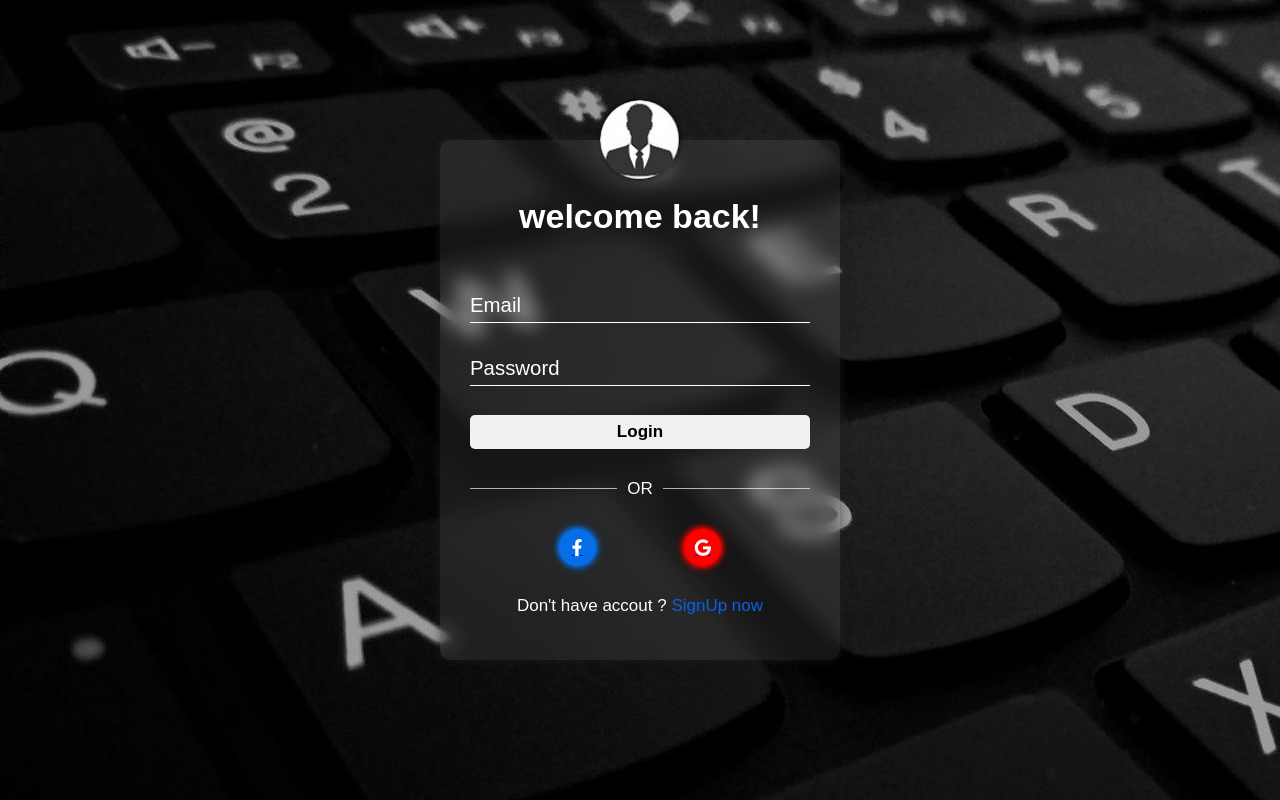
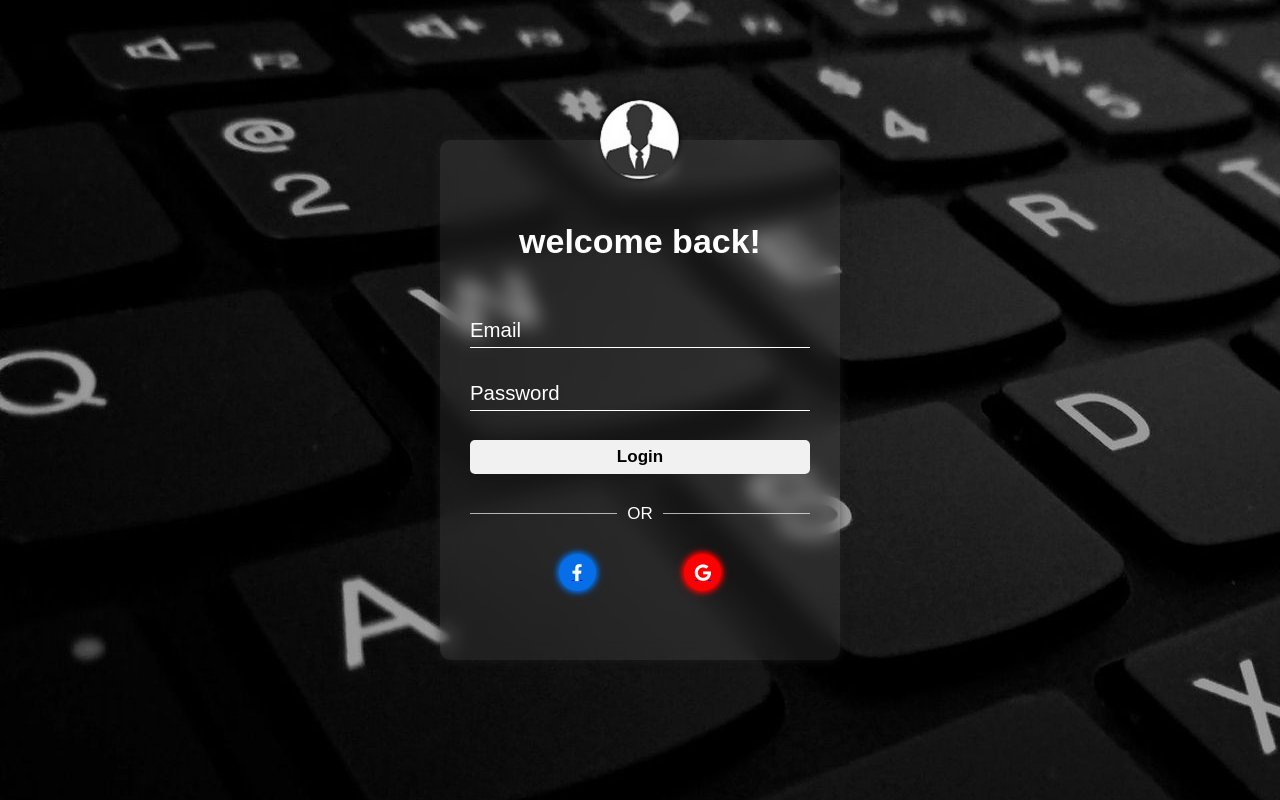
Before and after one commit to Fyrnx/SignUpDesign, a plain HTML site: page index.html in a window 1280 px wide. Drawn offline with Linux system fonts and the light colour scheme.

Commit message:
Update index.html

```diff
--- a/index.html
+++ b/index.html
@@ -34,7 +34,6 @@
     <a style="--bg:red" href="https://www.google.com" class="link"><i class="fa-brands fa-google" style="color: #fff;"></i></a>
     </span>
 
-    <span class="Sign_up_text">Don't have accout ? <a href="./sign_up" class="Sign_up">SignUp now</a></span>
 
 </div>
 
```
